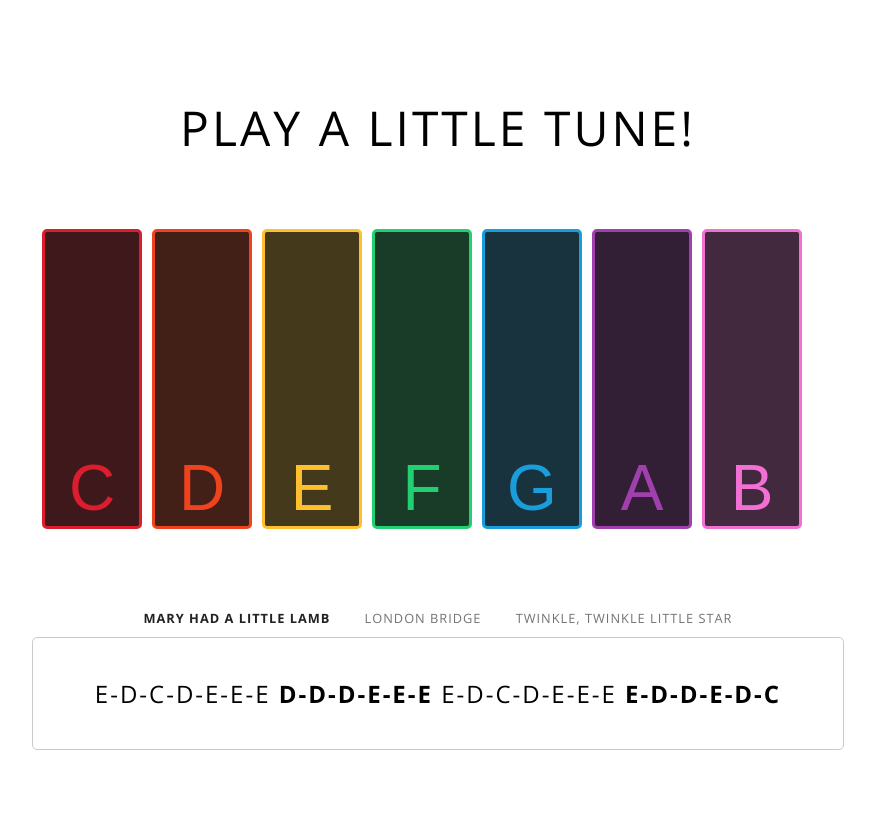
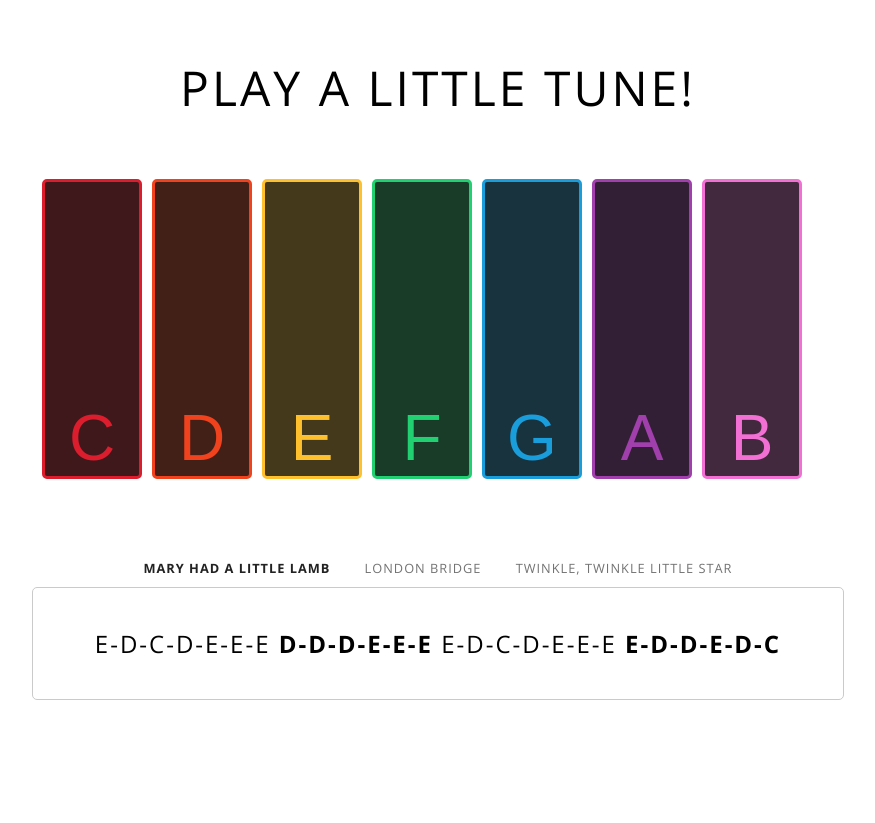
Before and after one commit to TheQueenVictoria/js-work, a plain HTML site: page music-box/index.html in a window 1280 px wide. Shown: the whole page, without its empty margins (202-1077 px from the left). After the commit the page ends 800 px from the top, so only its background shows below. Drawn offline with nearby package versions, Linux system fonts and the light colour scheme.

Commit message:
header spacing

```diff
--- a/music-box/css/styles.css
+++ b/music-box/css/styles.css
@@ -22,7 +22,7 @@ body {
 }
 
 header{
-    padding: 50px 0px 20px;
+    padding: 10px 0px 10px;
     text-align: center;
     }
 
```
